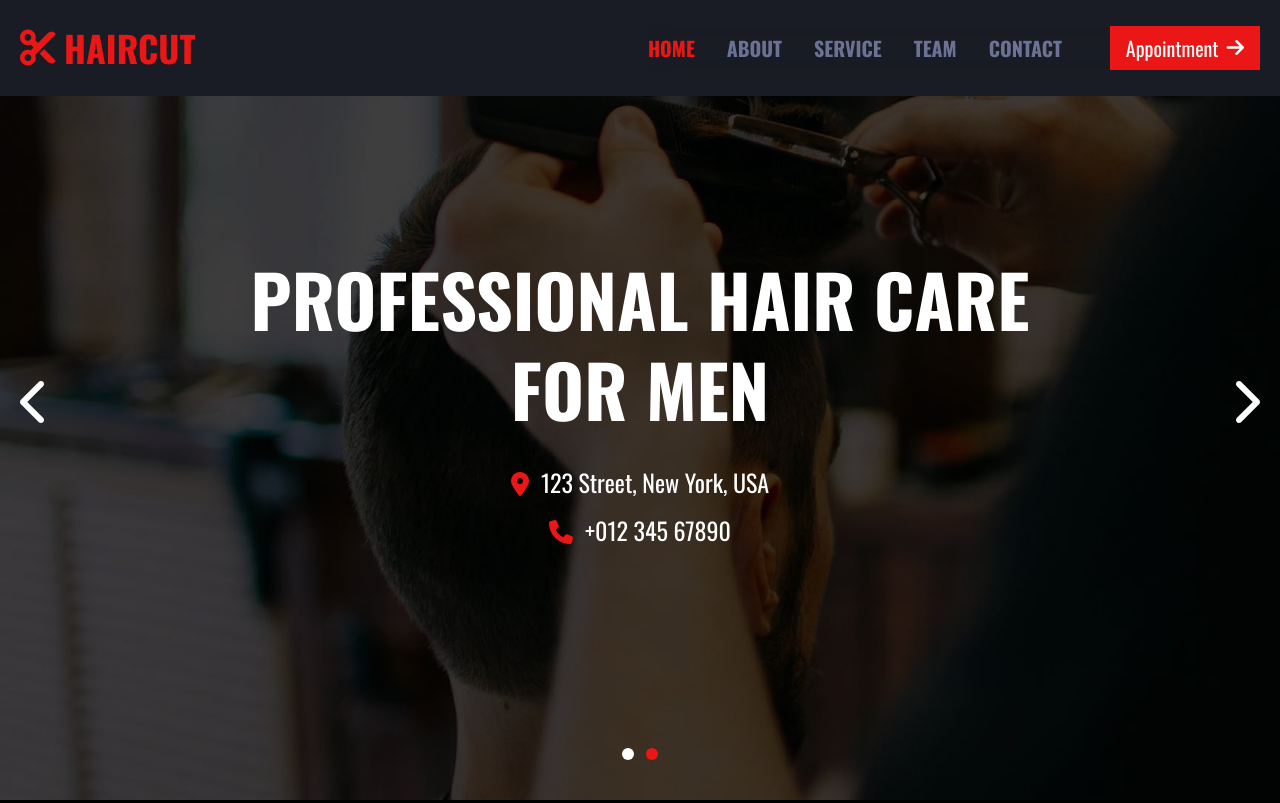
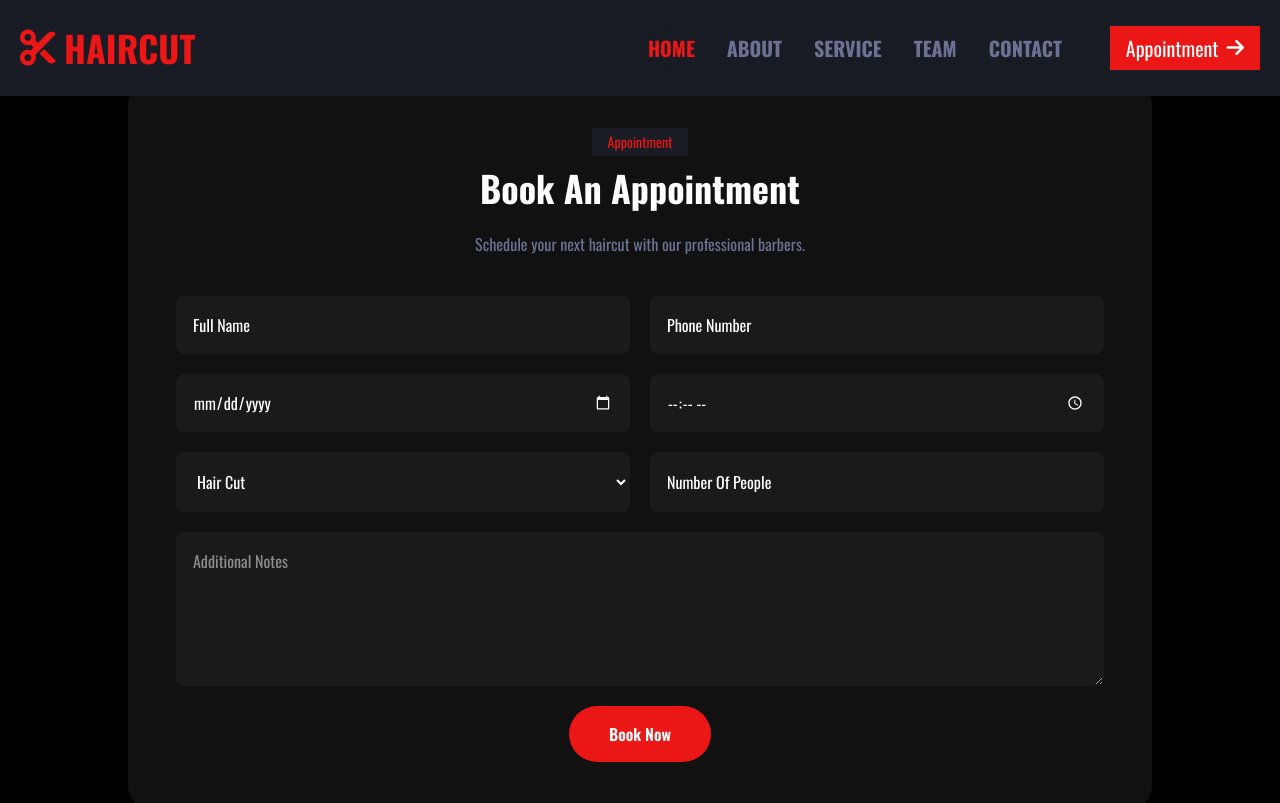
Before and after one commit to marziehfezydev/barbershop, a React (Vite) app: page /appointment in a window 1280 px wide. Shown: the top 803 px of the page. Built offline with nearby package versions, Linux system fonts and the light colour scheme.

Commit message:
Implement appointment section and scroll-to-top feature

```diff
--- a/package.json
+++ b/package.json
@@ -13,6 +13,7 @@
     "react": "^19.2.4",
     "react-dom": "^19.2.4",
     "react-icons": "^5.6.0",
+    "react-router-dom": "^7.18.0",
     "swiper": "^12.2.0"
   },
   "devDependencies": {
--- a/src/App.jsx
+++ b/src/App.jsx
@@ -1,48 +1,40 @@
-import Navbar from "./pages/Navbar"
-import MainHome from "./pages/MainHome"
-import AboutUs from "./pages/AboutUs"
-import Services from "./pages/Services"
-import OurBarber from "./pages/OurBarber"
-import Testimonial from "./pages/Testimonial"
-import Footer from "./pages/Footer"
-
-
+import { Routes, Route } from "react-router-dom";
+import ScrollToTop from "./pages/ScrollToTop";
+import Navbar from "./pages/Navbar";
+import Footer from "./pages/Footer";
+import MainHome from "./pages/MainHome";
+import AboutUs from "./pages/AboutUs";
+import Services from "./pages/Services";
+import OurBarber from "./pages/OurBarber";
+import Testimonial from "./pages/Testimonial";
+import Appointment from "./pages/Appointment";
 
 function App() {
   return (
     <>
-      {/* Navbar }*/}
+      <ScrollToTop />
       <Navbar />
 
-      {/* Home Hair Cut */}
-      <MainHome />
+      <Routes>
+        <Route
+          path="/"
+          element={
+            <>
+              <MainHome />
+              <AboutUs />
+              <Services />
+              <OurBarber />
+              <Testimonial />
+            </>
+          }
+        />
 
-      {/* About Us */}
-      <AboutUs />
+        <Route path="/appointment" element={<Appointment />} />
+      </Routes>
 
-      { /* Services*/}
-      <Services />
-
-      { /*Our Barber */}
-      <OurBarber />
-
-      { /* Testimonial Slider */}
-      <Testimonial />
-
-      { /* Footer */}
       <Footer />
-
-
-
-
-
-
-
-
     </>
-  )
+  );
 }
 
-
-
-export default App
+export default App;
--- a/src/index.css
+++ b/src/index.css
@@ -8,3 +8,9 @@ body {
 html {
     scroll-behavior: smooth;
 }
+
+input[type="date"]::-webkit-calendar-picker-indicator,
+input[type="time"]::-webkit-calendar-picker-indicator {
+    filter: invert(1);
+    cursor: pointer;
+}
--- a/src/main.jsx
+++ b/src/main.jsx
@@ -1,10 +1,11 @@
 import { StrictMode } from 'react'
 import { createRoot } from 'react-dom/client'
+import { BrowserRouter } from "react-router-dom";
 import './index.css'
 import App from '../src/App'
 
 createRoot(document.getElementById('root')).render(
-  <StrictMode>
+  <BrowserRouter>
     <App />
-  </StrictMode>,
+  </BrowserRouter>,
 )
--- /dev/null
+++ b/src/pages/Appointment.jsx
@@ -0,0 +1,82 @@
+import Button from "../components/Button"
+export default function Appointment() {
+    return (
+        <section id="appointment" className="bg-black py-20">
+            <div className="container mx-auto px-4">
+
+                <div className="max-w-5xl mx-auto bg-[#111111] rounded-3xl p-8 md:p-12">
+
+                    <div className="flex flex-col items-center gap-3 mb-10">
+                        <Button>Appointment</Button>
+
+                        <h2 className="text-4xl font-bold text-white mb-3">
+                            Book An Appointment
+                        </h2>
+
+                        <p className="text-[#6C7293]">
+                            Schedule your next haircut with our professional barbers.
+                        </p>
+                    </div>
+
+                    <form className="grid md:grid-cols-2 gap-5">
+
+                        <input
+                            type="text"
+                            placeholder="Full Name"
+                            className="bg-[#1A1A1A] text-white p-4 rounded-lg outline-none border border-transparent focus:border-[#EB1616] placeholder:text-white"
+                        />
+
+                        <input
+                            type="tel"
+                            placeholder="Phone Number"
+                            className="bg-[#1A1A1A] text-white p-4 rounded-lg outline-none border border-transparent focus:border-[#EB1616] placeholder:text-white"
+                        />
+
+                        <input
+                            type="date"
+                            className="bg-[#1A1A1A] text-white p-4 rounded-lg outline-none border border-transparent focus:border-[#EB1616] placeholder:text-white"
+                        />
+
+                        <input
+                            type="time"
+                            className="bg-[#1A1A1A] text-white p-4 rounded-lg outline-none border border-transparent focus:border-[#EB1616] placeholder:text-white"
+                        />
+
+                        <select
+                            className="bg-[#1A1A1A] text-white p-4 rounded-lg outline-none border border-transparent focus:border-[#EB1616] placeholder:text-white"
+                        >
+                            <option>Hair Cut</option>
+                            <option>Beard Trim</option>
+                            <option>Hair Wash</option>
+                            <option>Hair Coloring</option>
+                        </select>
+
+                        <input
+                            type="number"
+                            placeholder="Number Of People"
+                            className="bg-[#1A1A1A] text-white p-4 rounded-lg outline-none border border-transparent focus:border-[#EB1616] placeholder:text-white"
+                        />
+
+                        <textarea
+                            rows="5"
+                            placeholder="Additional Notes"
+                            className="md:col-span-2 bg-[#1A1A1A] text-white p-4 rounded-lg outline-none border border-transparent focus:border-[#EB1616]"
+                        ></textarea>
+
+                        <div className="md:col-span-2 flex justify-center">
+                            <button
+                                type="submit"
+                                className="bg-[#EB1616] hover:bg-red-700 transition px-10 py-4 rounded-full text-white font-semibold"
+                            >
+                                Book Now
+                            </button>
+                        </div>
+
+                    </form>
+
+                </div>
+
+            </div>
+        </section>
+    );
+}
--- a/src/pages/Navbar.jsx
+++ b/src/pages/Navbar.jsx
@@ -1,7 +1,10 @@
 import { useState } from "react";
+import { Link } from "react-router-dom";
 
 export default function Navbar() {
     const [isOpen, setIsOpen] = useState(false);
+
+    const closeMenu = () => setIsOpen(false);
 
     return (
         <header className="bg-[#191C24] fixed w-full top-0 left-0 z-50 anton-regular">
@@ -29,11 +32,12 @@ export default function Navbar() {
                 >
                     <ul className="flex flex-col lg:flex-row items-center gap-8 text-xl">
 
+                        {/* HOME (scroll to top section in Home page) */}
                         <li>
                             <a
-                                href="#home"
+                                href="/#home"
+                                onClick={closeMenu}
                                 className="text-[#EB1616] font-bold"
-                                onClick={() => setIsOpen(false)}
                             >
                                 HOME
                             </a>
@@ -41,9 +45,9 @@ export default function Navbar() {
 
                         <li>
                             <a
-                                href="#about"
-                                className="link "
-                                onClick={() => setIsOpen(false)}
+                                href="/#about"
+                                onClick={closeMenu}
+                                className="link"
                             >
                                 ABOUT
                             </a>
@@ -51,9 +55,9 @@ export default function Navbar() {
 
                         <li>
                             <a
-                                href="#services"
+                                href="/#services"
+                                onClick={closeMenu}
                                 className="link"
-                                onClick={() => setIsOpen(false)}
                             >
                                 SERVICE
                             </a>
@@ -61,9 +65,9 @@ export default function Navbar() {
 
                         <li>
                             <a
-                                href="#team"
+                                href="/#team"
+                                onClick={closeMenu}
                                 className="link"
-                                onClick={() => setIsOpen(false)}
                             >
                                 TEAM
                             </a>
@@ -71,19 +75,24 @@ export default function Navbar() {
 
                         <li>
                             <a
-                                href="#footer"
+                                href="/#footer"
+                                onClick={closeMenu}
                                 className="link"
-                                onClick={() => setIsOpen(false)}
                             >
                                 CONTACT
                             </a>
                         </li>
 
+                        {/* Appointment (REAL ROUTE) */}
                         <li className="lg:ml-4">
-                            <button className="btn flex items-center gap-3">
+                            <Link
+                                to="/appointment"
+                                className="btn flex items-center gap-3"
+                                onClick={closeMenu}
+                            >
                                 <span>Appointment</span>
                                 <i className="fa-solid fa-arrow-right"></i>
-                            </button>
+                            </Link>
                         </li>
                     </ul>
                 </div>
--- /dev/null
+++ b/src/pages/ScrollToTop.jsx
@@ -0,0 +1,12 @@
+import { useEffect } from "react";
+import { useLocation } from "react-router-dom";
+
+export default function ScrollToTop() {
+    const { pathname } = useLocation();
+
+    useEffect(() => {
+        window.scrollTo(0, 0);
+    }, [pathname]);
+
+    return null;
+}
```
Also changed, not shown: 1 other file (tests, documents, lock files or other folders).
